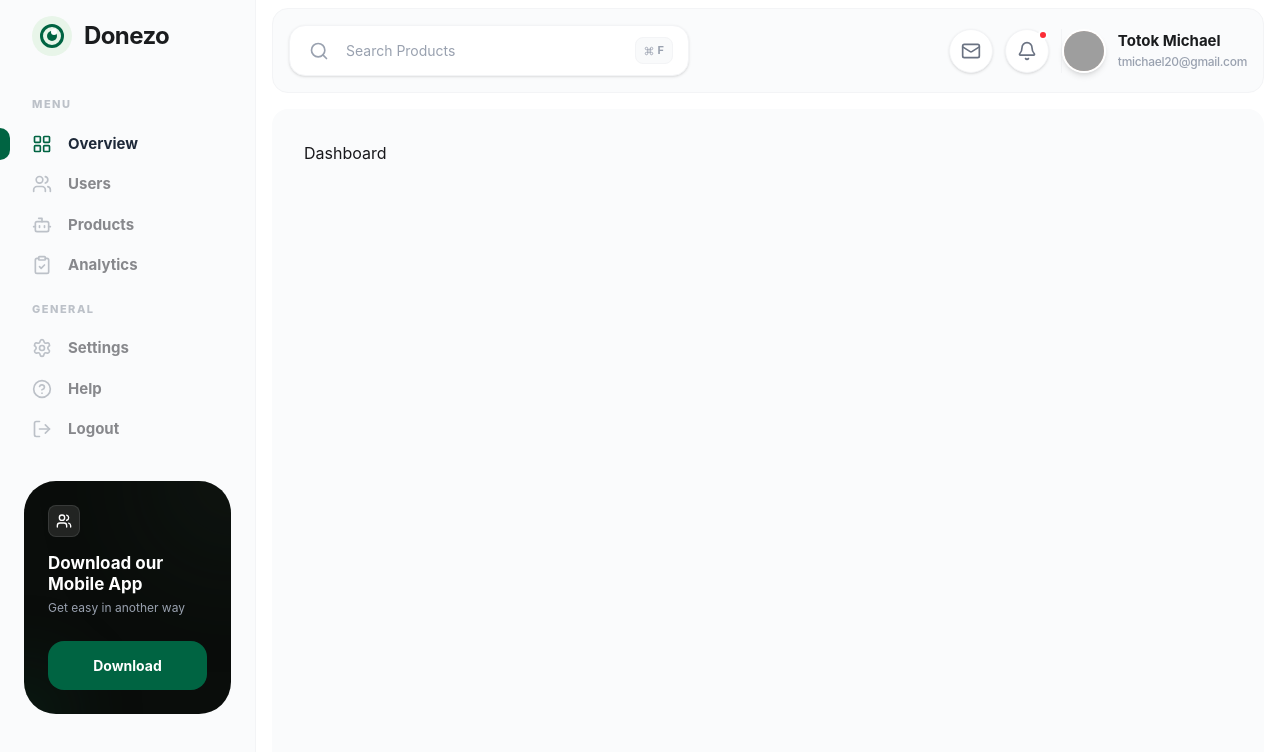
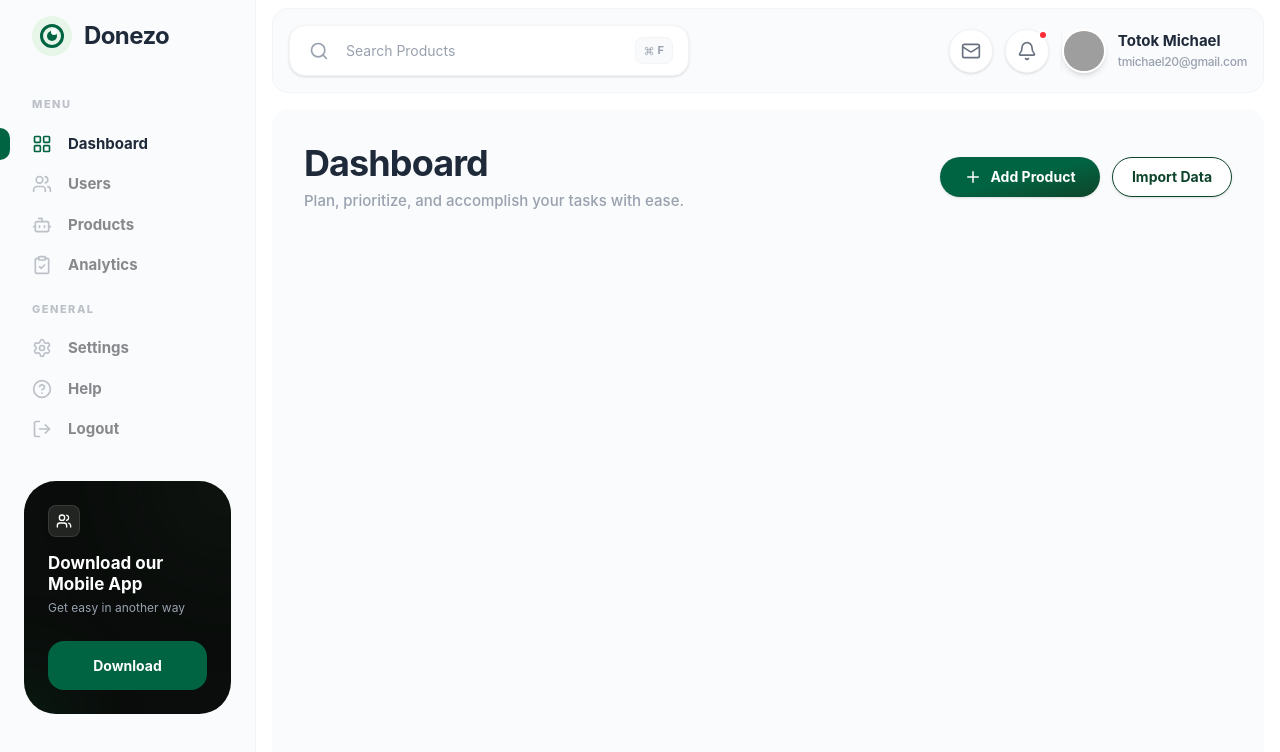
Before and after one commit to Shaqibul-Neil/Donezo-Dashboard, a React (Vite) app: page / in a window 1280 px wide. Shown: the top 752 px of the page. Built offline with nearby package versions, Linux system fonts and the light colour scheme; grey boxes are pictures that could not be loaded.

Commit message:
reusable button and page header component created

```diff
--- /dev/null
+++ b/src/components/button/Button.jsx
@@ -0,0 +1,22 @@
+import React from "react";
+
+const Button = ({ text, onClick, variant = "primary", icon: Icon }) => {
+  const baseStyles =
+    "flex items-center gap-2 h-10 rounded-full font-bold text-[14px] transition-all duration-300 active:scale-95 shadow-sm cursor-pointer justify-center";
+
+  const variants = {
+    primary:
+      "bg-gradient-to-br from-[#006442] via-[#006442] to-[#0D442A] text-white hover:opacity-90 w-40",
+    secondary:
+      "bg-white border border-[#0D442A] hover:bg-gray-50 text-[#0D442A] w-30",
+  };
+
+  return (
+    <button onClick={onClick} className={`${baseStyles} ${variants[variant]}`}>
+      {Icon && <Icon size={18} />}
+      {text}
+    </button>
+  );
+};
+
+export default Button;
--- /dev/null
+++ b/src/components/headers/PageHeader.jsx
@@ -0,0 +1,36 @@
+import React from "react";
+import { Plus } from "lucide-react";
+import Button from "../button/Button";
+
+const PageHeader = ({ title, subTitle }) => {
+  return (
+    <div className="flex flex-col md:flex-row md:items-center justify-between gap-4 mb-8">
+      {/* Text Section */}
+      <div>
+        <h1 className="text-3xl md:text-4xl font-bold text-gray-800 tracking-tight leading-tight mb-1">
+          {title || "Dashboard"}
+        </h1>
+        <p className="text-[15px] text-gray-400 font-medium">
+          {subTitle || "Plan, prioritize, and accomplish your tasks with ease."}
+        </p>
+      </div>
+
+      {/* Button Actions */}
+      <div className="flex items-center gap-3">
+        <Button
+          variant="primary"
+          text="Add Product"
+          icon={Plus}
+          onClick={() => console.log("Add Project clicked")}
+        />
+        <Button
+          variant="secondary"
+          text="Import Data"
+          onClick={() => console.log("Import Data clicked")}
+        />
+      </div>
+    </div>
+  );
+};
+
+export default PageHeader;
--- a/src/components/navigation & menus/Navbar.jsx
+++ b/src/components/navigation & menus/Navbar.jsx
@@ -3,7 +3,7 @@ import { Search, Mail, Bell, Command, Menu } from "lucide-react";
 
 const Navbar = () => {
   return (
-    <nav className="w-full flex items-center justify-between p-4 bg-[#FAFBFC] border border-gray-100 rounded-2xl">
+    <nav className="w-full flex items-center justify-between md:p-4 p-2 bg-[#FAFBFC] border border-gray-100 rounded-2xl">
       {/* Left side - Toggle Button + Search */}
       <div className="flex items-center gap-4 flex-1">
         {/* Hamburger Toggle */}
@@ -14,7 +14,7 @@ const Navbar = () => {
           <Menu size={22} className="text-gray-600" />
         </label>
         {/* Search Bar */}
-        <div className="relative flex items-center w-full max-w-100">
+        <div className="relative items-center w-full max-w-100 hidden md:flex">
           <Search className="absolute left-5 text-gray-400" size={20} />
           <input
             type="text"
@@ -49,8 +49,8 @@ const Navbar = () => {
               className="w-full h-full object-cover bg-[#FFE4D6]"
             />
           </div>
-          <div className="flex flex-col">
-            <span className="text-[15px] font-bold text-[#1A1C1E]">
+          <div className="md:flex flex-col hidden">
+            <span className="text-[15px] font-bold text-gray-800">
               Totok Michael
             </span>
             <span className="text-[12px] text-gray-400 font-medium tracking-tight overflow-hidden text-ellipsis whitespace-nowrap max-w-37.5">
--- a/src/components/navigation & menus/Sidebar.jsx
+++ b/src/components/navigation & menus/Sidebar.jsx
@@ -12,7 +12,7 @@ import SidebarLinks from "./SidebarLinks";
 
 const Sidebar = () => {
   const menuItems = [
-    { icon: <LayoutGrid size={20} />, label: "Overview", path: "/" },
+    { icon: <LayoutGrid size={20} />, label: "Dashboard", path: "/" },
     {
       icon: <Users size={20} />,
       label: "Users",
@@ -37,7 +37,7 @@ const Sidebar = () => {
   ];
 
   return (
-    <aside className="w-64 bg-[#FAFBFC] h-full flex flex-col border-r border-gray-100 py-4 relative">
+    <aside className="w-64 bg-[#FAFBFC] flex flex-col border-r border-gray-100 py-4 relative h-full">
       {/* Logo Section */}
       <div className="flex items-center gap-3 mb-10 px-8">
         <div className="w-10 h-10 bg-[#E8F5E9] rounded-full flex items-center justify-center">
@@ -46,7 +46,7 @@ const Sidebar = () => {
             <div className="absolute top-0.5 right-1 w-1.5 h-1.5 bg-white rounded-xl"></div>
           </div>
         </div>
-        <span className="text-2xl font-bold text-[#1A1C1E] tracking-tight">
+        <span className="text-2xl font-bold text-gray-800 tracking-tight">
           Donezo
         </span>
       </div>
--- a/src/layout/DashboardLayout.jsx
+++ b/src/layout/DashboardLayout.jsx
@@ -13,7 +13,7 @@ const DashboardLayout = () => {
           <Navbar />
         </div>
         {/* Page content */}
-        <main className="flex-1 overflow-y-auto p-8 bg-[#FAFBFC] mx-4 mt-4 rounded-2xl">
+        <main className="flex-1 overflow-y-auto md:p-8 p-4 bg-[#FAFBFC] mx-4 mt-4 rounded-2xl">
           <Outlet />
         </main>
       </div>
--- a/src/pages/dashboard/Dashboard.jsx
+++ b/src/pages/dashboard/Dashboard.jsx
@@ -1,7 +1,15 @@
 import React from "react";
+import PageHeader from "../../components/headers/PageHeader";
 
 const Dashboard = () => {
-  return <div>Dashboard</div>;
+  return (
+    <div>
+      <PageHeader
+        title="Dashboard"
+        subTitle="Plan, prioritize, and accomplish your tasks with ease."
+      />
+    </div>
+  );
 };
 
 export default Dashboard;
```
Also changed, not shown: src/components/headers/SectionHeader.jsx (added).
